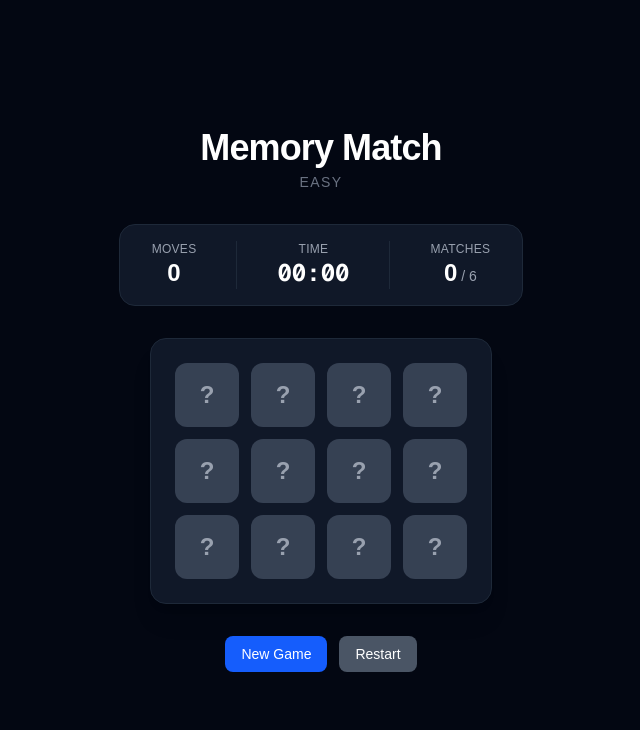
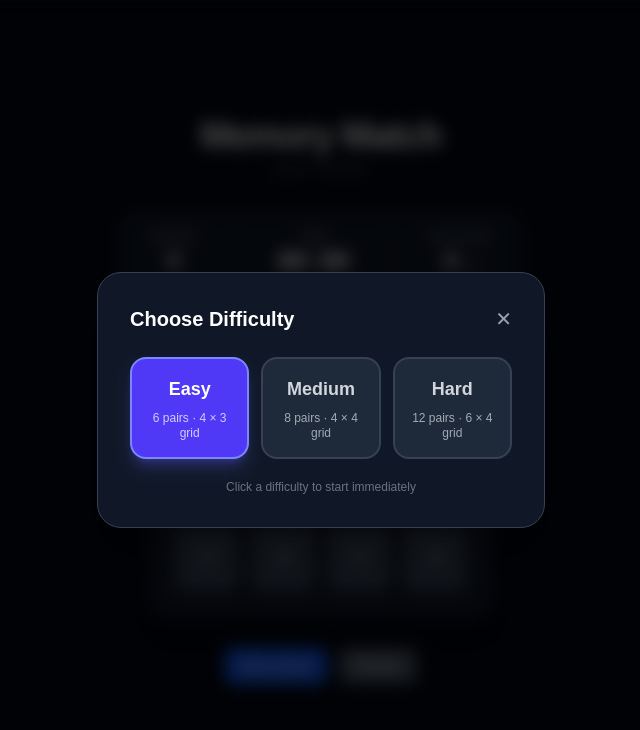
Before and after one commit to yusufwdn/memory-match, a Next.js app: page / in a window 1280 px wide. Both pictures are taken after a click on the button "New Game". Shown: the top 730 px of the page, without its empty margins (319-959 px from the left). Built offline with nearby package versions, Linux system fonts and the light colour scheme.

Commit message:
phase 11: difficulty selector

```diff
--- a/src/app/page.tsx
+++ b/src/app/page.tsx
@@ -1,13 +1,16 @@
 "use client";
 
+import { useState } from "react";
 import Board from "@/components/game/Board";
 import GameControls from "@/components/game/GameControls";
 import GameComplete from "@/components/game/GameComplete";
+import DifficultyModal from "@/components/game/DifficultyModal";
 import MoveCounter from "@/components/hud/MoveCounter";
 import MatchCounter from "@/components/hud/MatchCounter";
 import Timer from "@/components/hud/Timer";
 import { useGameState } from "@/hooks/useGameState";
 import { DIFFICULTY_CONFIG } from "@/constants/game";
+import type { Difficulty } from "@/types/game";
 
 export default function GamePage() {
   const {
@@ -16,30 +19,42 @@ export default function GamePage() {
     isLocked,
     bestScores,
     isNewBest,
+    gameKey,
     handleFlipCard,
     handleNewGame,
     handleRestart,
   } = useGameState();
 
+  // Controls whether the difficulty picker modal is open.
+  // This is UI state — it doesn't belong in the game hook.
+  const [isSelectingDifficulty, setIsSelectingDifficulty] = useState(false);
+
   const { cards, moves, matches, elapsedTime, isComplete } = gameState;
   const config = DIFFICULTY_CONFIG[difficulty];
   const totalPairs = config.totalCards / 2;
+  const currentBest = bestScores[difficulty];
+
+  // Called when the player confirms a difficulty in the modal.
+  function handleDifficultySelect(d: Difficulty) {
+    setIsSelectingDifficulty(false);
+    handleNewGame(d);
+  }
 
   return (
-    <main className="min-h-screen bg-gray-950 text-white flex flex-col items-center justify-center p-6 gap-8">
+    <main className="min-h-screen bg-gray-950 text-white flex flex-col items-center justify-center p-4 sm:p-6 gap-6 sm:gap-8">
 
       {/* Title */}
       <div className="text-center">
-        <h1 className="text-4xl font-extrabold tracking-tight text-white">
+        <h1 className="text-3xl sm:text-4xl font-extrabold tracking-tight text-white">
           Memory Match
         </h1>
         <p className="text-sm text-gray-500 mt-1 uppercase tracking-widest">
-          {config.label}
+          {config.label} Mode
         </p>
       </div>
 
       {/* HUD */}
-      <div className="flex gap-10 bg-gray-900 rounded-2xl px-8 py-4 border border-gray-800">
+      <div className="flex gap-6 sm:gap-10 bg-gray-900 rounded-2xl px-6 sm:px-8 py-4 border border-gray-800">
         <MoveCounter moves={moves} />
         <div className="w-px bg-gray-800" />
         <Timer elapsedTime={elapsedTime} />
@@ -47,9 +62,20 @@ export default function GamePage() {
         <MatchCounter matches={matches} totalPairs={totalPairs} />
       </div>
 
-      {/* Board — frozen (isLocked=true) when game is complete */}
-      <div className="bg-gray-900 rounded-2xl p-6 border border-gray-800 shadow-xl">
+      {/* Best score for the current difficulty — shown between games */}
+      <p className="text-xs text-gray-600 -mt-4 sm:-mt-6 tabular-nums" aria-live="polite">
+        {currentBest
+          ? `Best (${config.label}): ${currentBest.score.toLocaleString()}`
+          : `No record yet for ${config.label}`
+        }
+      </p>
+
+      {/* Board — frozen (isLocked=true) when game is complete.
+          The key prop forces a full remount on new game / restart,
+          which triggers the stagger entrance animation in Board. */}
+      <div className="bg-gray-900 rounded-2xl p-4 sm:p-6 border border-gray-800 shadow-xl">
         <Board
+          key={gameKey}
           cards={cards}
           difficulty={difficulty}
           isLocked={isLocked || isComplete}
@@ -58,7 +84,19 @@ export default function GamePage() {
       </div>
 
       {/* Controls */}
-      <GameControls onNewGame={() => handleNewGame()} onRestart={handleRestart} />
+      <GameControls
+        onNewGame={() => setIsSelectingDifficulty(true)}
+        onRestart={handleRestart}
+      />
+
+      {/* Difficulty picker modal */}
+      {isSelectingDifficulty && (
+        <DifficultyModal
+          current={difficulty}
+          onSelect={handleDifficultySelect}
+          onClose={() => setIsSelectingDifficulty(false)}
+        />
+      )}
 
       {/* Completion modal — rendered on top of everything when game is won */}
       {isComplete && gameState.score !== null && (
@@ -68,10 +106,10 @@ export default function GamePage() {
           totalPairs={totalPairs}
           score={gameState.score}
           difficultyLabel={config.label}
-          previousBest={bestScores[difficulty]}
+          previousBest={currentBest}
           isNewBest={isNewBest}
           onPlayAgain={handleRestart}
-          onNewGame={() => handleNewGame()}
+          onNewGame={() => setIsSelectingDifficulty(true)}
         />
       )}
 
--- a/src/components/game/Board.tsx
+++ b/src/components/game/Board.tsx
@@ -1,5 +1,6 @@
 "use client";
 
+import { motion } from "framer-motion";
 import type { Card, Difficulty } from "@/types/game";
 import CardComponent from "./Card";
 
@@ -27,18 +28,51 @@ const CARD_SIZE: Record<Difficulty, "md" | "sm"> = {
   hard:   "sm",
 };
 
+/**
+ * Variants define a named set of animation states.
+ * "hidden" is the initial state; "show" is the animated target.
+ *
+ * staggerChildren: each child that also uses variants gets a 40ms
+ * offset from the previous one, creating a cascade effect.
+ */
+const boardVariants = {
+  hidden: {},
+  show: {
+    transition: {
+      staggerChildren: 0.04,
+    },
+  },
+};
+
+const cardVariants = {
+  hidden: { opacity: 0, scale: 0.75 },
+  show:   { opacity: 1, scale: 1,    transition: { type: "spring" as const, stiffness: 300, damping: 22 } },
+};
+
 export default function Board({ cards, difficulty, isLocked, onCardClick }: BoardProps) {
   return (
-    <div className={`grid ${GRID_COLS[difficulty]} gap-3`}>
-      {cards.map((card) => (
+    // role="grid" tells screen readers this is an interactive grid, not just a list.
+    <motion.div
+      role="grid"
+      aria-label={`Memory card grid, ${CARD_SIZE[difficulty] === "sm" ? "hard" : difficulty} mode`}
+      className={`grid ${GRID_COLS[difficulty]} gap-3`}
+      variants={boardVariants}
+      initial="hidden"
+      animate="show"
+    >
+      {cards.map((card, index) => (
+        // motion.div wrapper applies the per-card entrance variant.
+        // role="gridcell" marks each cell for screen reader navigation.
+        <motion.div key={card.id} role="gridcell" variants={cardVariants}>
           <CardComponent
-          key={card.id}
             card={card}
             size={CARD_SIZE[difficulty]}
             isLocked={isLocked}
+            index={index}
             onClick={() => onCardClick(card.id)}
           />
+        </motion.div>
       ))}
-    </div>
+    </motion.div>
   );
 }
--- a/src/components/game/Card.tsx
+++ b/src/components/game/Card.tsx
@@ -10,6 +10,8 @@ type CardProps = {
   size?: CardSize;
   /** True while two unmatched cards are showing. Dims unflipped cards. */
   isLocked?: boolean;
+  /** Position in the grid — used for the aria-label only. */
+  index: number;
   onClick: () => void;
 };
 
@@ -33,6 +35,7 @@ export default function Card({
   card,
   size = "md",
   isLocked = false,
+  index,
   onClick,
 }: CardProps) {
   const { symbol, isFlipped, isMatched } = card;
@@ -44,6 +47,13 @@ export default function Card({
   // Rotation angle drives the entire flip illusion.
   // 0° = face-down (showing back), 180° = face-up (showing symbol).
   const rotateY = isFlipped || isMatched ? 180 : 0;
+
+  // Describe the card's current state for screen readers.
+  const ariaLabel = isMatched
+    ? `Card ${index + 1}: ${symbol}, matched`
+    : isFlipped
+      ? `Card ${index + 1}: ${symbol}, face up`
+      : `Card ${index + 1}: face down`;
 
   return (
     // Outer wrapper: provides the 3D perspective.
@@ -58,7 +68,18 @@ export default function Card({
           transformStyle: "preserve-3d" tells the browser that child elements
           exist in 3D space relative to this container, not flattened into 2D. */}
       <motion.div
-        className="relative w-full h-full"
+        role="button"
+        aria-label={ariaLabel}
+        aria-disabled={!isInteractable}
+        tabIndex={isInteractable ? 0 : -1}
+        onKeyDown={(e) => {
+          // Allow keyboard players to flip cards with Enter or Space
+          if (isInteractable && (e.key === "Enter" || e.key === " ")) {
+            e.preventDefault();
+            onClick();
+          }
+        }}
+        className="relative w-full h-full outline-none focus-visible:ring-2 focus-visible:ring-indigo-400 rounded-xl"
         animate={{ rotateY }}
         transition={{
           // spring gives the card a slight overshoot — it feels physical
--- /dev/null
+++ b/src/components/game/DifficultyModal.tsx
@@ -0,0 +1,102 @@
+"use client";
+
+import { motion } from "framer-motion";
+import type { Difficulty, DifficultyConfig } from "@/types/game";
+import { DIFFICULTY_CONFIG } from "@/constants/game";
+
+type DifficultyModalProps = {
+  current: Difficulty;
+  onSelect: (difficulty: Difficulty) => void;
+  onClose: () => void;
+};
+
+/**
+ * A brief descriptor shown under each difficulty card.
+ * Lives here rather than in constants because it is display-only copy,
+ * not configuration data used by game logic.
+ */
+const DESCRIPTIONS: Record<Difficulty, string> = {
+  easy:   "6 pairs · 4 × 3 grid",
+  medium: "8 pairs · 4 × 4 grid",
+  hard:   "12 pairs · 6 × 4 grid",
+};
+
+/**
+ * DifficultyModal presents three clickable option cards.
+ * Clicking any one immediately starts a new game at that difficulty.
+ * Pressing the backdrop or the ✕ button cancels without changing anything.
+ */
+export default function DifficultyModal({
+  current,
+  onSelect,
+  onClose,
+}: DifficultyModalProps) {
+  const difficulties: Difficulty[] = ["easy", "medium", "hard"];
+
+  return (
+    // Backdrop — clicking it dismisses the modal
+    <motion.div
+      className="fixed inset-0 bg-black/70 backdrop-blur-sm flex items-center justify-center z-50 p-4"
+      initial={{ opacity: 0 }}
+      animate={{ opacity: 1 }}
+      transition={{ duration: 0.2 }}
+      onClick={onClose}
+    >
+      {/* Modal card — stopPropagation prevents backdrop click from firing */}
+      <motion.div
+        className="bg-gray-900 border border-gray-700 rounded-3xl p-8 w-full max-w-md text-center shadow-2xl"
+        initial={{ opacity: 0, y: 30, scale: 0.96 }}
+        animate={{ opacity: 1, y: 0, scale: 1 }}
+        transition={{ type: "spring", stiffness: 320, damping: 26, delay: 0.05 }}
+        onClick={(e) => e.stopPropagation()}
+      >
+
+        {/* Header */}
+        <div className="flex items-center justify-between mb-6">
+          <h2 className="text-xl font-extrabold text-white">Choose Difficulty</h2>
+          <button
+            onClick={onClose}
+            aria-label="Close difficulty selector"
+            className="text-gray-400 hover:text-white transition-colors text-xl leading-none"
+          >
+            ✕
+          </button>
+        </div>
+
+        {/* Difficulty options */}
+        <div className="grid grid-cols-3 gap-3">
+          {difficulties.map((d) => {
+            const config: DifficultyConfig = DIFFICULTY_CONFIG[d];
+            const isActive = d === current;
+
+            return (
+              <button
+                key={d}
+                onClick={() => onSelect(d)}
+                aria-pressed={isActive}
+                className={`
+                  rounded-2xl p-4 text-center transition-all duration-150
+                  flex flex-col items-center gap-2
+                  ${isActive
+                    ? "bg-indigo-600 border-2 border-indigo-400 text-white shadow-lg shadow-indigo-500/30"
+                    : "bg-gray-800 border-2 border-gray-700 text-gray-300 hover:border-gray-500 hover:bg-gray-750"
+                  }
+                `}
+              >
+                <span className="text-lg font-extrabold">{config.label}</span>
+                <span className="text-xs opacity-75 leading-tight">
+                  {DESCRIPTIONS[d]}
+                </span>
+              </button>
+            );
+          })}
+        </div>
+
+        <p className="text-xs text-gray-500 mt-5">
+          Click a difficulty to start immediately
+        </p>
+
+      </motion.div>
+    </motion.div>
+  );
+}
--- a/src/components/hud/MatchCounter.tsx
+++ b/src/components/hud/MatchCounter.tsx
@@ -9,7 +9,8 @@ export default function MatchCounter({ matches, totalPairs }: MatchCounterProps)
   return (
     <div className="text-center">
       <p className="text-xs text-gray-400 uppercase tracking-wide">Matches</p>
-      <p className="text-2xl font-bold text-white">
+      <p className="text-2xl font-bold text-white" aria-live="polite" aria-atomic="true"
+         aria-label={`${matches} of ${totalPairs} pairs matched`}>
         {matches}
         <span className="text-sm text-gray-400 font-normal"> / {totalPairs}</span>
       </p>
--- a/src/components/hud/MoveCounter.tsx
+++ b/src/components/hud/MoveCounter.tsx
@@ -8,7 +8,9 @@ export default function MoveCounter({ moves }: MoveCounterProps) {
   return (
     <div className="text-center">
       <p className="text-xs text-gray-400 uppercase tracking-wide">Moves</p>
-      <p className="text-2xl font-bold text-white">{moves}</p>
+      <p className="text-2xl font-bold text-white" aria-live="polite" aria-atomic="true">
+        {moves}
+      </p>
     </div>
   );
 }
--- a/src/hooks/useGameState.ts
+++ b/src/hooks/useGameState.ts
@@ -31,6 +31,10 @@ export function useGameState() {
 
   // Tracks whether the most recent game set a new personal best.
   const [isNewBest, setIsNewBest] = useState(false);
+
+  // Incremented on every new game or restart so the Board component
+  // receives a new key and remounts — this triggers the stagger entrance animation.
+  const [gameKey, setGameKey] = useState(0);
 
   /**
    * Tracks the IDs of the cards currently face-up but not yet resolved.
@@ -215,6 +219,7 @@ export function useGameState() {
       setGameState(buildInitialState(activeDifficulty));
       setFlippedCardIds([]);
       setIsNewBest(false);
+      setGameKey((k) => k + 1);
     },
     [difficulty]
   );
@@ -224,6 +229,7 @@ export function useGameState() {
     setGameState(buildInitialState(difficulty));
     setFlippedCardIds([]);
     setIsNewBest(false);
+    setGameKey((k) => k + 1);
   }, [difficulty]);
 
   // ─── Timer ─────────────────────────────────────────────────────────────────
@@ -244,6 +250,7 @@ export function useGameState() {
     isLocked,
     bestScores,
     isNewBest,
+    gameKey,
     handleFlipCard,
     handleNewGame,
     handleRestart,
```
Also changed, not shown: 5 other files (tests, documents, lock files or other folders). Lines whose indentation alone changed are shown as unchanged.
